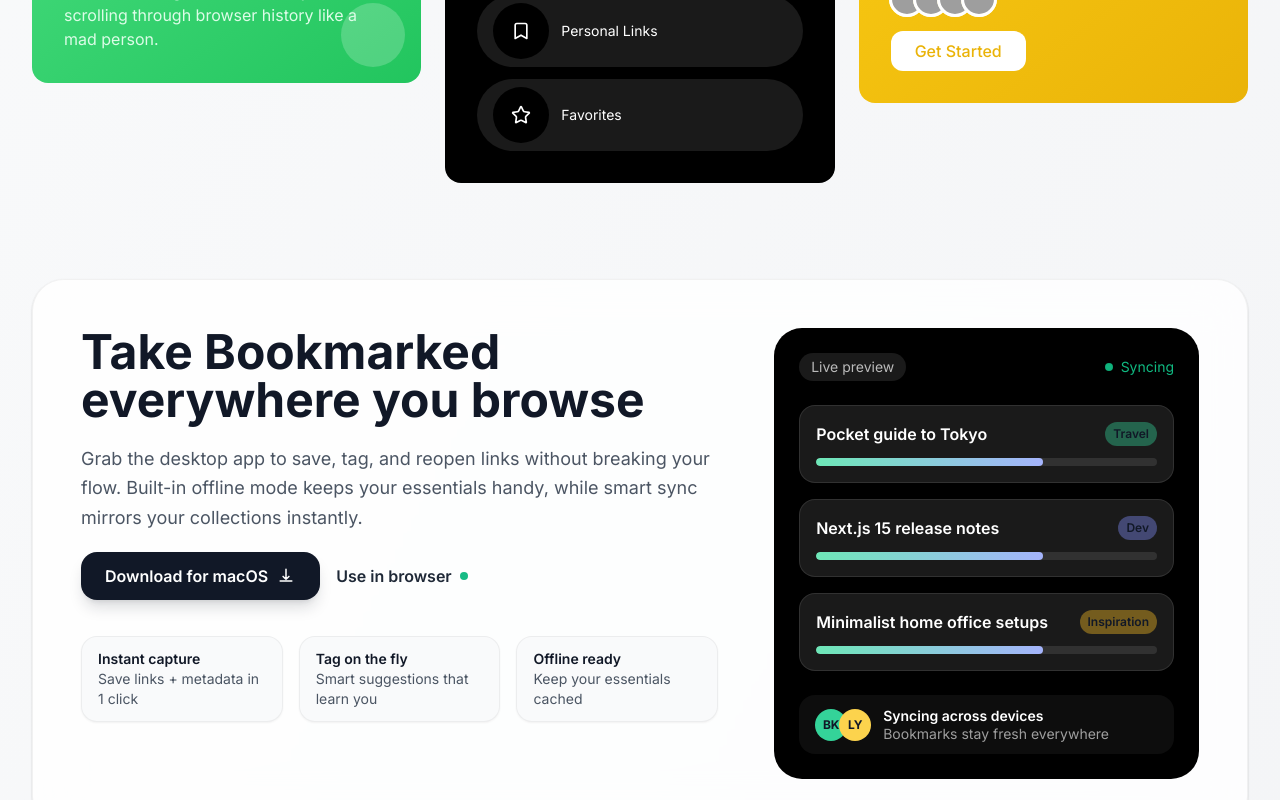
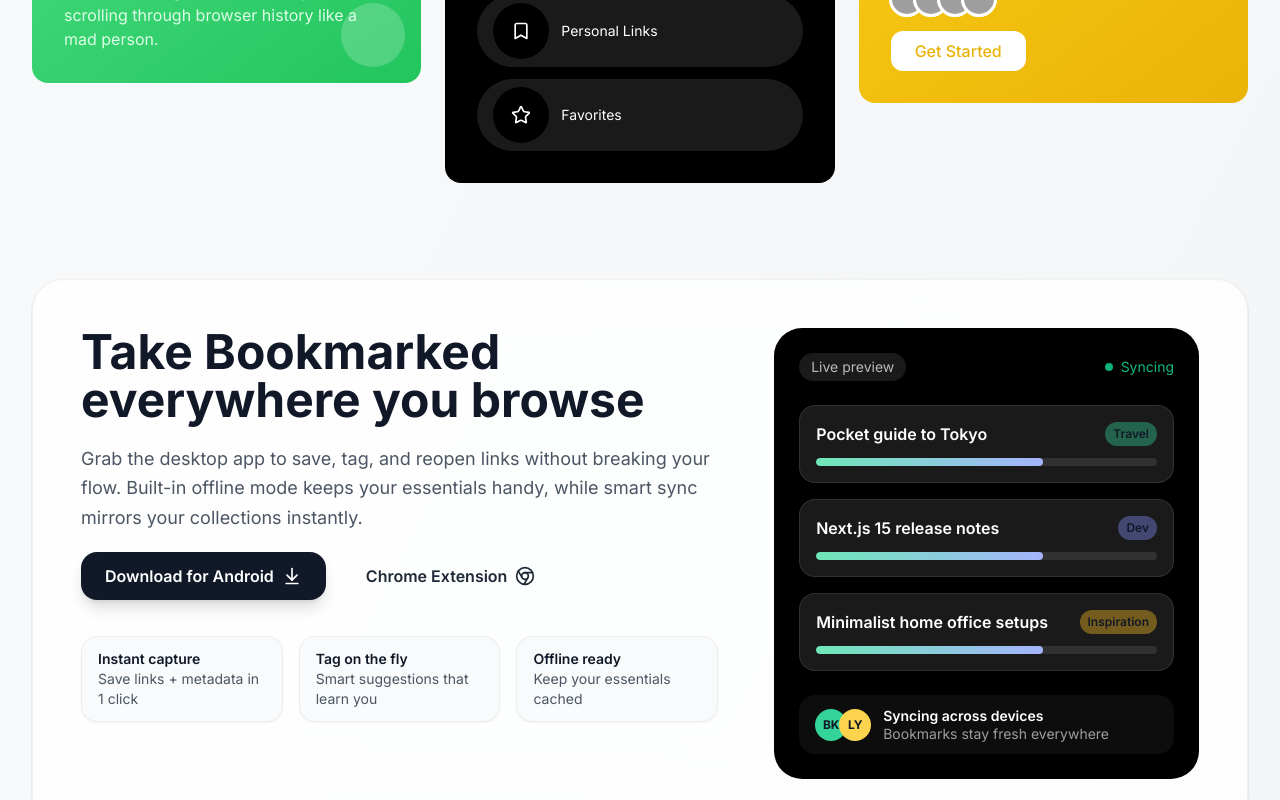
Before and after one commit to Kizito25/bookmarkit, a React (Vite) app: page / in a window 1280 px wide. Shown: the part 805-1605 px from the top of the page. Built offline with nearby package versions, Linux system fonts and the light colour scheme; no server answers; grey boxes are pictures that could not be loaded.

Commit message:
Add Download Links

```diff
--- a/src/pages/Landing.tsx
+++ b/src/pages/Landing.tsx
@@ -4,7 +4,7 @@ import {
   // useRef
 } from "react";
 import { Link } from "react-router-dom";
-import { Bookmark, Star, Tag, TagIcon } from "lucide-react";
+import { Bookmark, Star, Tag, TagIcon, ChromeIcon, ArrowDownToLine } from "lucide-react";
 import {
   motion,
   // useScroll,
@@ -149,7 +149,7 @@ export default function Landing() {
 
             <Link
               to="/signup"
-              className="landing-header-text inline-block bg-gray-900 text-white px-8 py-4 rounded-lg text-lg font-medium hover:bg-gray-800 transition-colors"
+              className="landing-header-text inline-block bg-black text-white px-8 py-4 rounded-lg text-lg font-medium hover:bg-gray-800 transition-colors"
             >
               Get Started
             </Link>
@@ -277,27 +277,17 @@ export default function Landing() {
                 handy, while smart sync mirrors your collections instantly.
               </p>
               <div className="flex flex-col sm:flex-row sm:items-center gap-4">
-                <a className="inline-flex items-center justify-center gap-2 rounded-2xl bg-gray-900 px-6 py-3 text-white text-base font-semibold shadow-lg shadow-gray-900/15 transition hover:-translate-y-0.5 hover:shadow-xl hover:shadow-emerald-500/20">
-                  <span>Download for macOS</span>
-                  <svg
-                    xmlns="http://www.w3.org/2000/svg"
-                    viewBox="0 0 24 24"
-                    fill="none"
-                    stroke="currentColor"
-                    className="h-5 w-5"
-                  >
-                    <path
-                      strokeLinecap="round"
-                      strokeLinejoin="round"
-                      strokeWidth="1.8"
-                      d="M12 16V4m0 12-3.5-3.5M12 16l3.5-3.5M5 18h14"
-                    />
-                  </svg>
+                <a
+                href="https://play.google.com/store/apps/details?id=com.bookmarkit.app&pcampaignid=web_share"
+                target="_blank"
+                className="inline-flex items-center justify-center gap-2 rounded-2xl bg-gray-900 px-6 py-3 text-white text-base font-semibold shadow-lg shadow-gray-900/15 transition hover:shadow-xl hover:shadow-black/20">
+                  <span>Download for Android</span>
+                  <ArrowDownToLine className="h-5 w-5" />
                 </a>
-                <button className="inline-flex items-center gap-2 text-gray-800 font-semibold">
-                  <span>Use in browser</span>
-                  <span className="h-2 w-2 rounded-full bg-emerald-500 animate-pulse" />
-                </button>
+                <a href="https://chromewebstore.google.com/detail/jcegkoiipgaehbfgfhipodgeklehmmno?utm_source=item-share-cb" target="_blank" className="inline-flex items-center gap-2 text-gray-800 px-6 py-3 rounded-2xl font-semibold transition hover:shadow-lg hover:bg-gray-50">
+                  <span>Chrome Extension</span>
+                  <ChromeIcon className="h-5 w-5" />
+                </a>
               </div>
               <div className="grid grid-cols-1 sm:grid-cols-3 gap-4 pt-4">
                 {[
```
